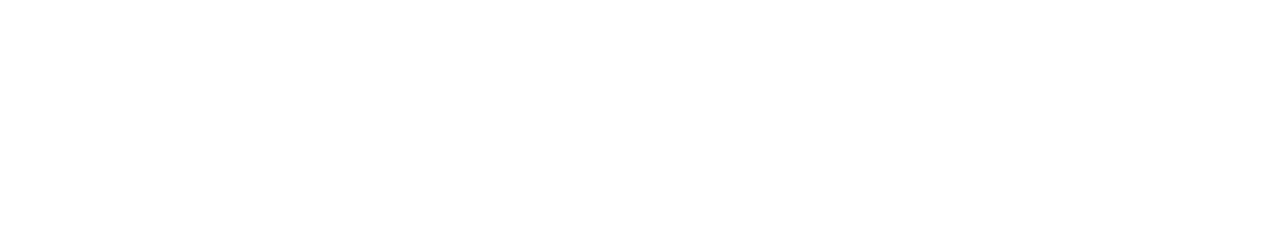
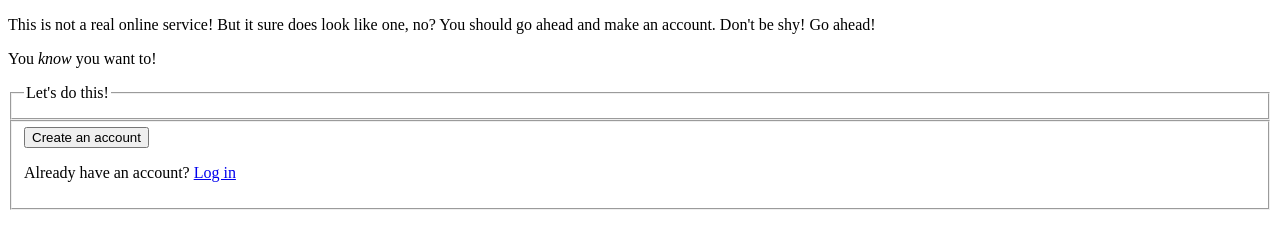
Before and after one commit to katienotkathy/form-project, a plain HTML site: page index.html in a window 1280 px wide. Drawn offline with Linux system fonts and the light colour scheme.

Commit message:
Create page skeleton

```diff
--- a/index.html
+++ b/index.html
@@ -7,6 +7,24 @@
     <title>Document</title>
 </head>
 <body>
-
+    <div id="left-panel">
+        <div id="logo-panel"></div>
+    </div>
+    <div id="right-panel">
+        <div id="form-header"></div>
+        <p>This is not a real online service! But it sure does look like one, no? You should go ahead and make an account. Don't be shy! Go ahead!</p>
+        <p>You <em>know</em> you want to!</p>
+        <div id="form">
+            <form action="https://placeholder" method="placeholder">
+                <fieldset>
+                    <legend>Let's do this!</legend>
+                </fieldset>
+                <fieldset>
+                    <button type="submit">Create an account</button>
+                    <p>Already have an account? <a href="https://placeholder">Log in</a> </p>
+                </fieldset>
+            </form>
+        </div>
+    </div>
 </body>
 </html>
```
Also changed, not shown: Norse-Bold.otf (added), background.jpg (added), odin-lined.png (added), sign-up-form.png (added).
